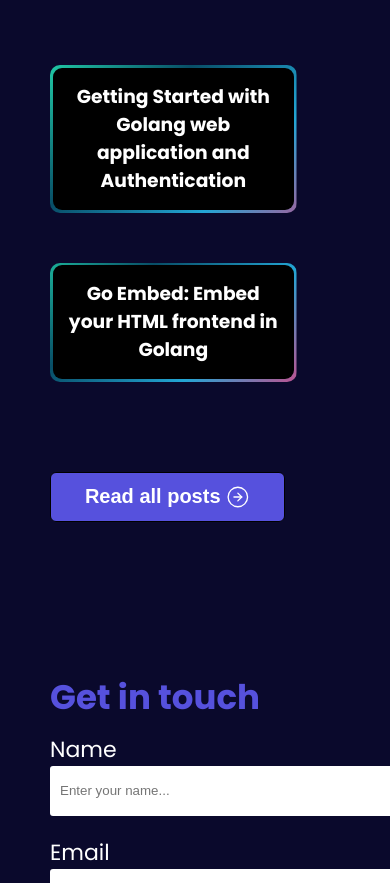
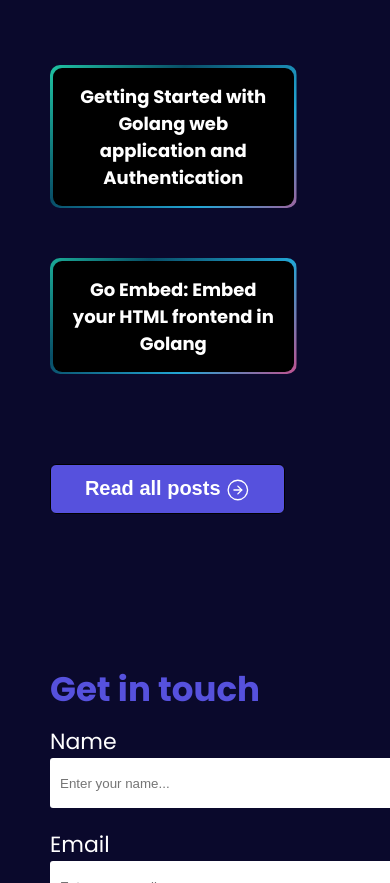
Before and after one commit to blessedmadukoma/portfolio-old, a plain HTML site: page index.html in a window 390 px wide. Shown: the part 3008-3891 px from the top of the page. Drawn offline with Linux system fonts and the light colour scheme.

Commit message:
fixed media query for blog section

```diff
--- a/index.css
+++ b/index.css
@@ -437,7 +437,6 @@ hr {
 
 .blog h3 {
  text-align: center;
-
 }
 
 .blog .button {
@@ -526,6 +525,12 @@ hr {
   width: 99%;
  }
 
+ .blog h3 {
+  text-align: center;
+   font-size: 18px;
+ }
+
+
  .blog .flex-container a div {
   width: 97%;
  }
@@ -591,6 +596,8 @@ hr {
  outline: solid 3px #8A92DB;
  -moz-outline: solid 3px #8A92DB;
  -moz-outline-radius: 3px;
+ -webkit-outline: solid 3px #8A92DB;
+ -webkit-outline-radius: 3px;
 }
 
 .contact .flex-container .form div {
```
